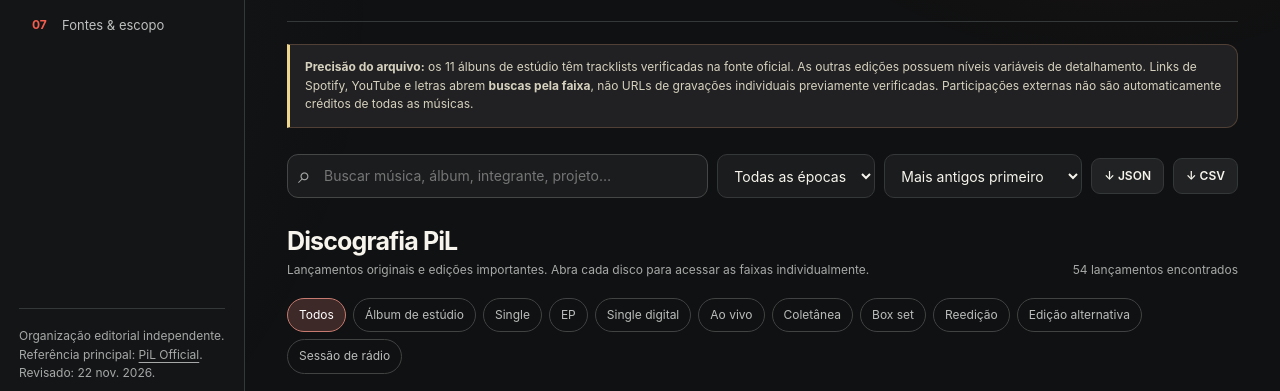
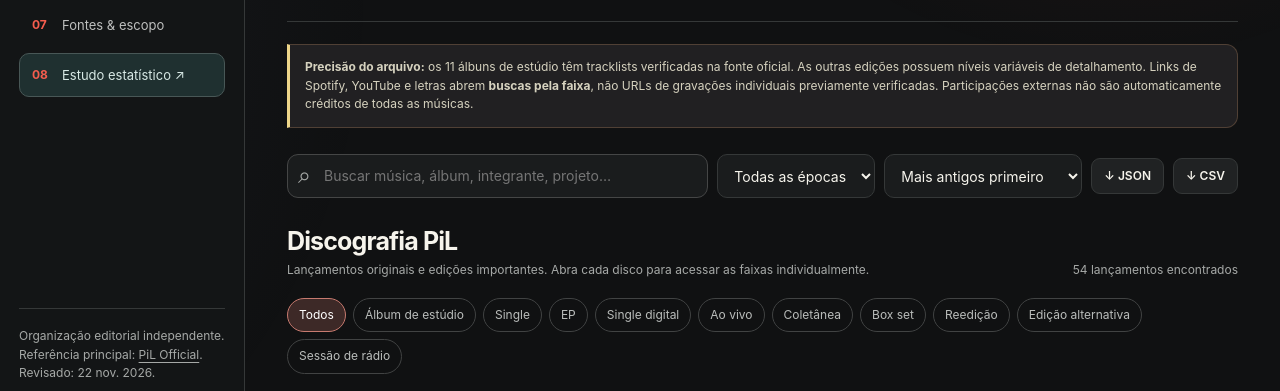
Before and after one commit to mesquita1991/alphaville-discografia-interativa, a plain HTML site: page pil/index.html in a window 1280 px wide. Shown: the part 399-790 px from the top of the page. Drawn offline with Linux system fonts and the light colour scheme.

Commit message:
Integra estudo estatístico navegável ao menu do arquivo PiL

```diff
--- a/pil/index.html
+++ b/pil/index.html
@@ -78,6 +78,7 @@
     <button data-nav="network"><span class="n">05</span> Mapa de relações</button>
     <button data-nav="timeline"><span class="n">06</span> Linha do tempo</button>
     <button data-nav="sources"><span class="n">07</span> Fontes &amp; escopo</button>
+    <a href="estudo-estatistico.html" style="display:flex;align-items:center;gap:10px;padding:11px 12px;border:1px solid #485756;border-radius:10px;background:#1f3030;color:#d8e9e5;font-size:13px"><span class="n">08</span> Estudo estatístico ↗</a>
   </nav>
   <div class="side-note">Organização editorial independente.<br>Referência principal: <a href="https://pilofficial.com/music/" target="_blank" rel="noopener noreferrer">PiL Official</a>.<br>Revisado: 22 nov. 2026.</div>
 </aside>
```
